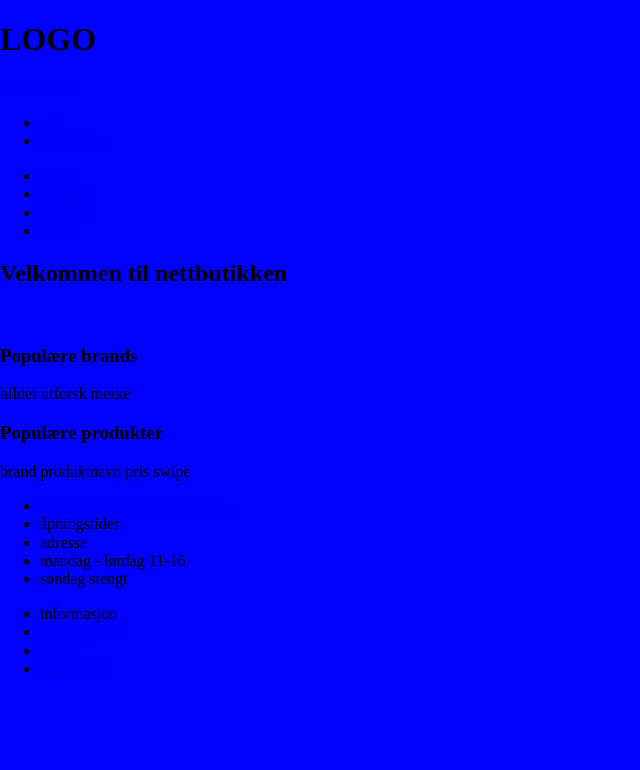
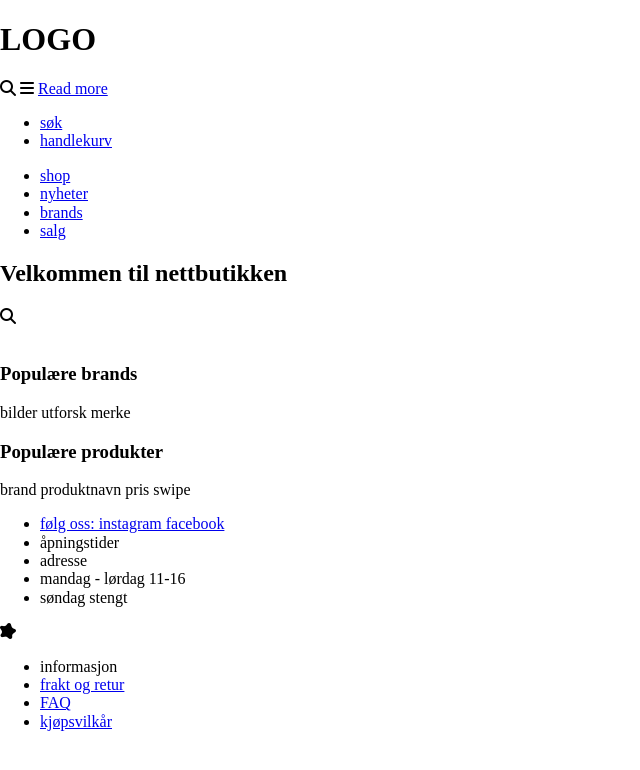
Before and after one commit to margitsv/oblig3, a plain HTML site: page index.html in a window 1280 px wide. Shown: the whole page, without its empty margins (0-640 px from the left). Drawn offline with nearby package versions, Linux system fonts and the light colour scheme; files that its build step writes are made by us from their sources; files whose address does not match are found by name.

Commit message:
ikoner fontawesome
prøver å få det tiol å funke hvertfall...

```diff
--- a/css/style.css
+++ b/css/style.css
@@ -1,3 +1,3 @@
 body{
-    background-color:blue
+    background-color:white
 }
--- a/index.html
+++ b/index.html
@@ -1,27 +1,31 @@
 <!DOCTYPE html>
 <html lang="en">
-
     <head>
         <meta charset="UTF-8">
         <meta name="viewport" content="width=device-width, initial-scale=1.0">
         <link rel="stylesheet" href="https://necolas.github.io/normalize.css/8.0.1/normalize.css" type="text/css">
+        <link href="css/fontawesome-free-6.4.2-web.css" rel="stylesheet">
+        <link href="css/fontawesome-free-6.4.2-web/brands.css" rel="stylesheet">
+        <link href="css/fontawesome-free-6.4.2-web/solid.css" rel="stylesheet">
         <link rel="stylesheet" href="css/style.css" type="text/css">
-    <title>Landingsside</title>
+        <title>Landingsside</title>
     </head>
 
     <body>
 
         <header>
-
-            <h1>LOGO</h1>
-            <a href="#" class="black-btn">REad more</a>
+            <nav>
+                <h1>LOGO</h1>
+                <i class="fa-solid fa-magnifying-glass"></i>
+                <i class="fa-solid fa-bars"></i>
+                <a href="#" class="black-btn">Read more</a>
+                    <ul>
+                    <li><a href="søk">søk</a></li>
+                    <li><a href="handlekurv">handlekurv</a></li>
+                    </ul>
+            </nav>
 
             <nav>
-                <ul><li><a href="søk">søk</a></li>
-                <li><a href="handlekurv">handlekurv</a></li><ul>
-            </nav>
-
-            </nav>
                 <ul>
                     <li><a href="shop">shop</a></li>
                     <li><a href="nyheter">nyheter</a></li>
@@ -36,6 +40,7 @@
 
 
     <main>
+        <i class="fa-solid fa-magnifying-glass"></i>
 
         <!---Seksjon 1--->
         <section>
@@ -61,6 +66,7 @@
                     <li><a>mandag - lørdag 11-16</a></li>
                     <li><a>søndag stengt</a></li>
                 </ul>
+                <i class="fa-solid fa-splotch"></i>
                 <ul>
                     <li><a>informasjon</a></li>
                     <li><a href="#">frakt og retur</a></li>
```
